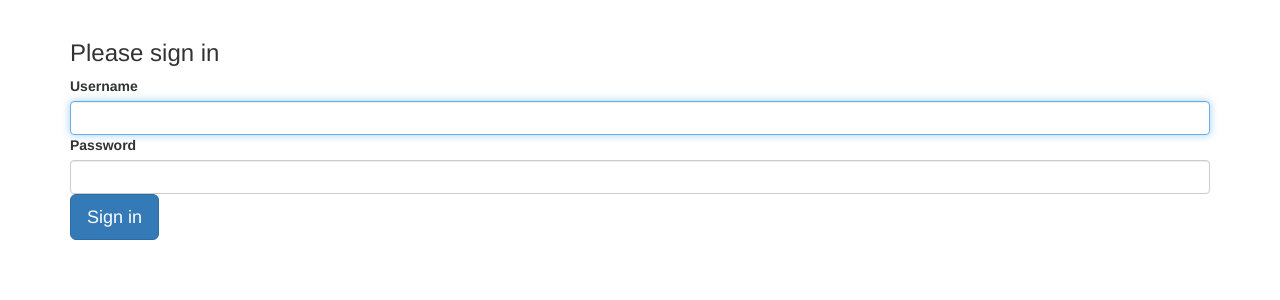
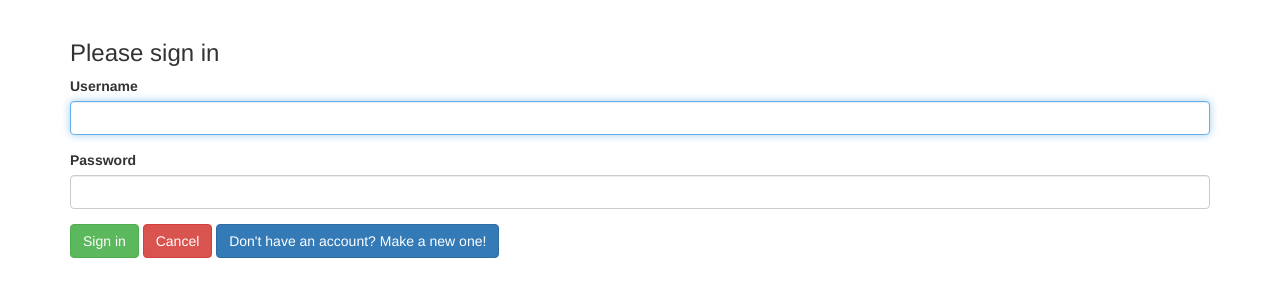
Before and after one commit to Bakyon/MyCostumeBox, a Symfony app: template templates/security/login.html.twig in a window 1280 px wide. Shown: the part 52-352 px from the top of the page. Run offline with Twig, Linux system fonts and the light colour scheme; the template is opened without the code that fills it, so the values that code supplies are empty; some libraries are stand-ins or nearby versions.

Commit message:
Update login and register interface

```diff
--- a/templates/security/login.html.twig
+++ b/templates/security/login.html.twig
@@ -15,17 +15,21 @@
     {% endif %}
 
     <h1 class="h3 mb-3 font-weight-normal">Please sign in</h1>
-    <label for="inputUsername">Username</label>
-    <input type="text" value="{{ last_username }}" name="username" id="inputUsername" class="form-control" autocomplete="username" required autofocus>
-    <label for="inputPassword">Password</label>
-    <input type="password" name="password" id="inputPassword" class="form-control" autocomplete="current-password" required>
+    <div class="form-group">
+        <label for="inputUsername">Username</label>
+        <input type="text" value="{{ last_username }}" name="username" id="inputUsername" class="form-control" autocomplete="username" required autofocus>
+    </div>
+    <div class="form-group">
+        <label for="inputPassword">Password</label>
+        <input type="password" name="password" id="inputPassword" class="form-control" autocomplete="current-password" required>
+    </div>
 
     <input type="hidden" name="_csrf_token"
            value="{{ csrf_token('authenticate') }}"
     >
 
-    <button class="btn btn-lg btn-primary" type="submit">
-        Sign in
-    </button>
+    <button class="btn btn-success" type="submit">Sign in</button>
+    <a href="{{ path('app_profile') }}" class="btn btn-danger">Cancel</a>
+    <a href="{{ path('app_user_register') }}" class="btn btn-primary">Don't have an account? Make a new one!</a>
 </form>
 {% endblock %}
--- a/templates/user/register.html.twig
+++ b/templates/user/register.html.twig
@@ -1,6 +1,7 @@
 {% extends 'base.html.twig' %}
 
 {% block body %}
+    <h1 class="h3 mb-3 font-weight-normal">Sign up your new account</h1>
     {{ form_start(form) }}
     <div class="form-group">
         <label for="name">Username:</label>
```
